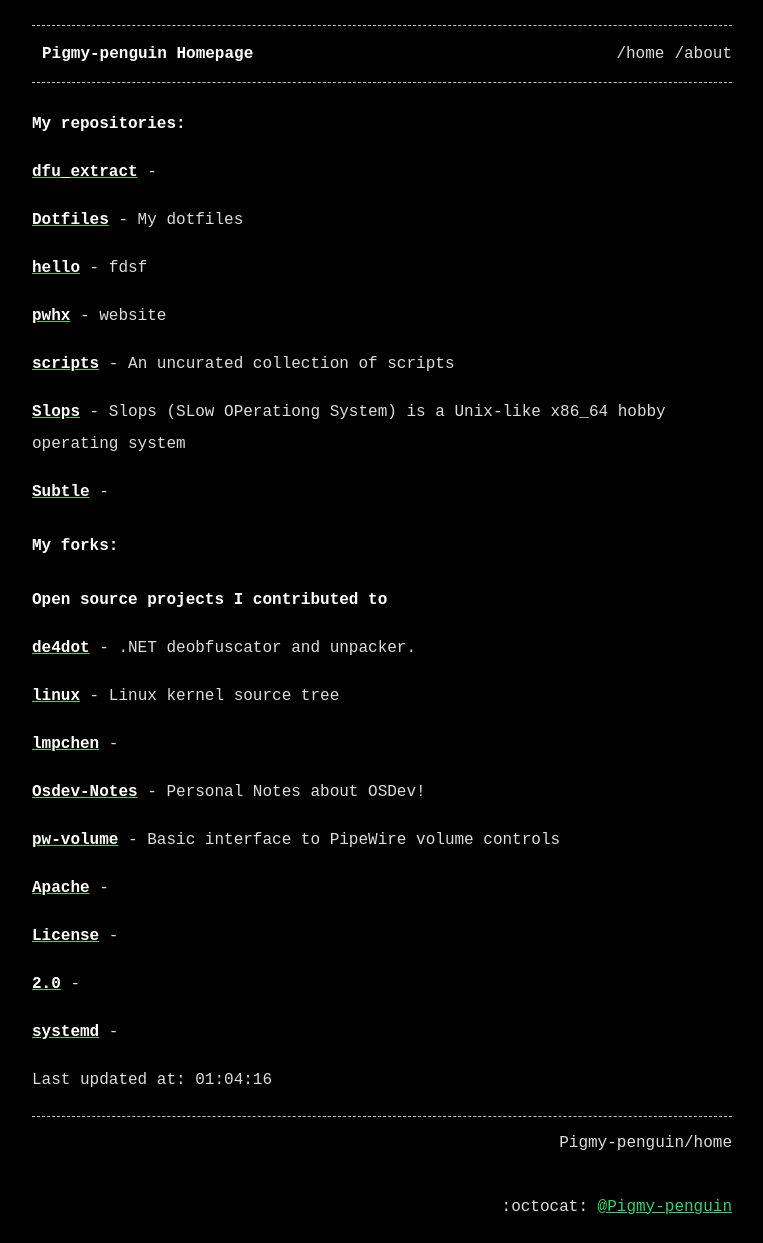
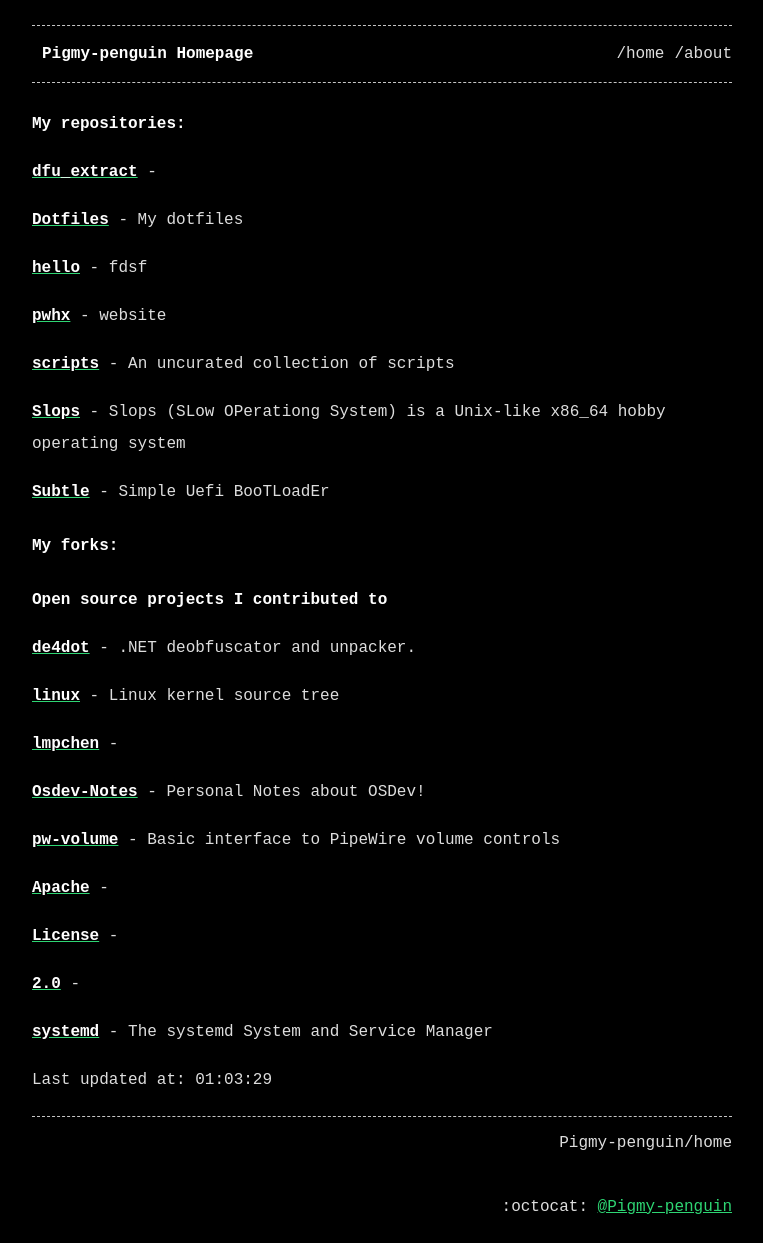
Before and after one commit to Pigmy-penguin/Pigmy-penguin.github.io, a Jekyll site: the page built from index.md, in a window 1280 px wide. Shown: the whole page, without its empty margins (258-1021 px from the left). Built offline with Jekyll 4.4.1, drawn with Linux system fonts in a browser that asks for light colours.

Commit message:
Auto updating the website

```diff
--- a/index.md
+++ b/index.md
@@ -19,7 +19,7 @@ title: Pigmy-penguin Homepage
 
 [**Slops**](https://github.com/Pigmy-penguin/Slops) - Slops (SLow OPerationg System) is a Unix-like x86_64 hobby operating system
 
-[**Subtle**](https://github.com/Pigmy-penguin/Subtle) -
+[**Subtle**](https://github.com/Pigmy-penguin/Subtle) - Simple Uefi BooTLoadEr
 
 ## My forks:
 ### Open source projects I contributed to
@@ -40,7 +40,7 @@ title: Pigmy-penguin Homepage
 
 [**2.0**](https://github.com/Pigmy-penguin/2.0) -
 
-[**systemd**](https://github.com/Pigmy-penguin/systemd) -
+[**systemd**](https://github.com/Pigmy-penguin/systemd) - The systemd System and Service Manager
 
 
-Last updated at: 01:04:16
+Last updated at: 01:03:29
```
Also changed, not shown: 2 other files.
